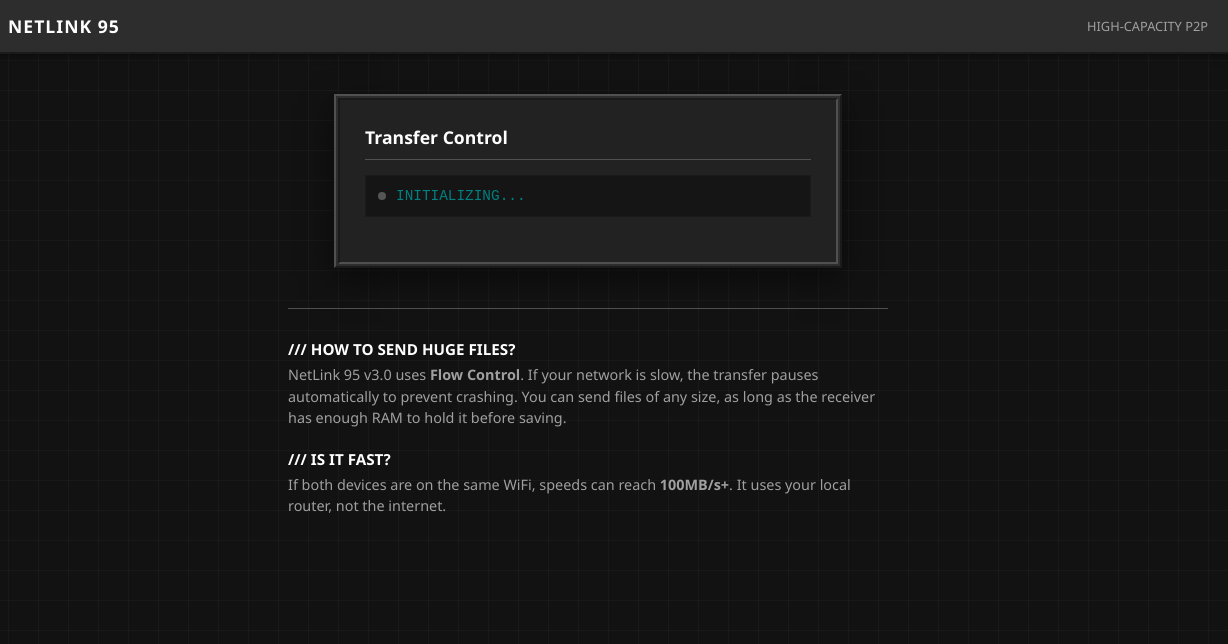
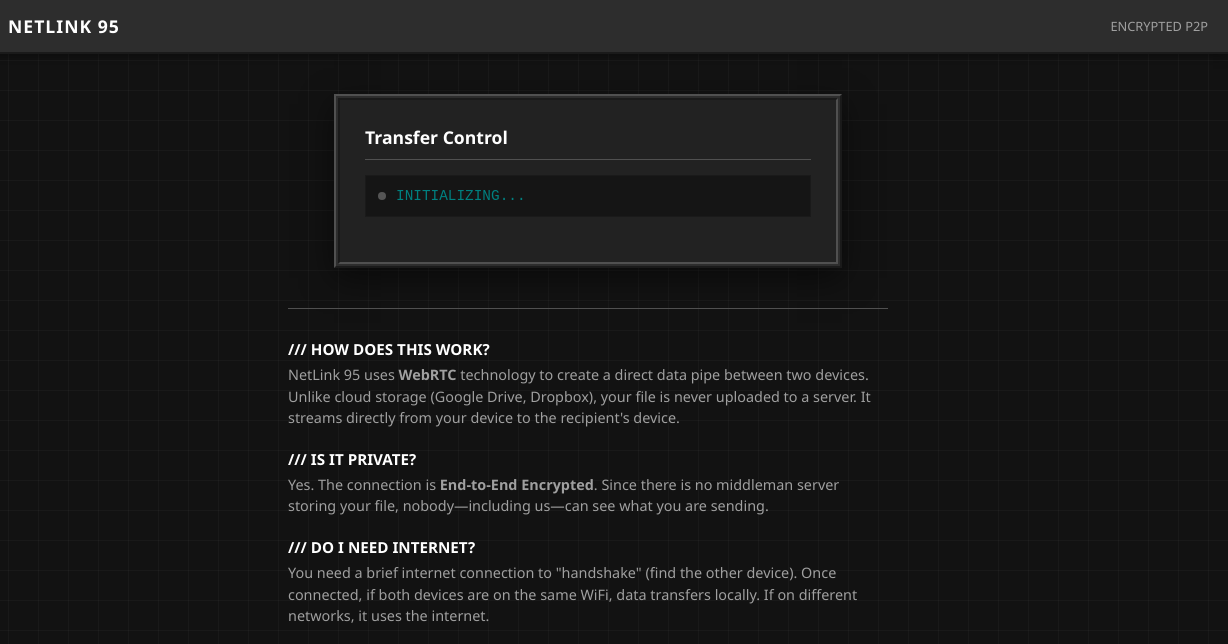
Before and after one commit to ghostttt420/wormholep2p, a plain HTML site: page index.html in a window 1280 px wide. Shown: the top 644 px of the page, 52-1280 px from the left. Drawn offline with Linux system fonts and the light colour scheme; a script that the page names is missing.

Commit message:
Update index.html

```diff
--- a/index.html
+++ b/index.html
@@ -174,7 +174,7 @@
             <svg class="logo-icon" viewBox="0 0 24 24"><circle cx="12" cy="12" r="10"/><path d="M2 12h20M12 2a15.3 15.3 0 0 1 4 10 15.3 15.3 0 0 1-4 10 15.3 15.3 0 0 1-4-10 15.3 15.3 0 0 1 4-10z"/></svg>
             <span>NETLINK 95</span>
         </div>
-        <div style="font-size: 0.8rem; color: var(--text-dim);">HIGH-CAPACITY P2P</div>
+        <div style="font-size: 0.8rem; color: var(--text-dim);">ENCRYPTED P2P</div>
     </nav>
 
     <main class="main-content">
@@ -212,6 +212,18 @@
         </div>
 
         <div class="faq-section">
+            <div class="faq-item">
+                <div class="faq-q">/// HOW DOES THIS WORK?</div>
+                <div class="faq-a">NetLink 95 uses <strong>WebRTC</strong> technology to create a direct data pipe between two devices. Unlike cloud storage (Google Drive, Dropbox), your file is never uploaded to a server. It streams directly from your device to the recipient's device.</div>
+            </div>
+            <div class="faq-item">
+                <div class="faq-q">/// IS IT PRIVATE?</div>
+                <div class="faq-a">Yes. The connection is <strong>End-to-End Encrypted</strong>. Since there is no middleman server storing your file, nobody—including us—can see what you are sending.</div>
+            </div>
+            <div class="faq-item">
+                <div class="faq-q">/// DO I NEED INTERNET?</div>
+                <div class="faq-a">You need a brief internet connection to "handshake" (find the other device). Once connected, if both devices are on the same WiFi, data transfers locally. If on different networks, it uses the internet.</div>
+            </div>
             <div class="faq-item">
                 <div class="faq-q">/// HOW TO SEND HUGE FILES?</div>
                 <div class="faq-a">NetLink 95 v3.0 uses <strong>Flow Control</strong>. If your network is slow, the transfer pauses automatically to prevent crashing. You can send files of any size, as long as the receiver has enough RAM to hold it before saving.</div>
```
